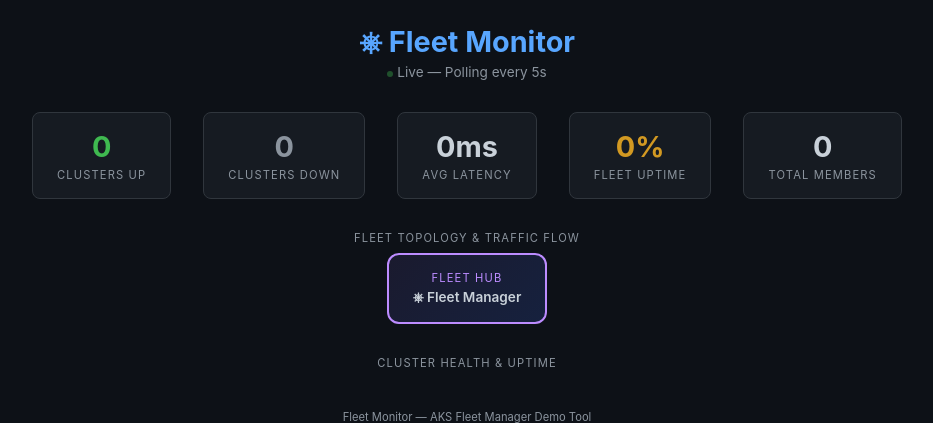
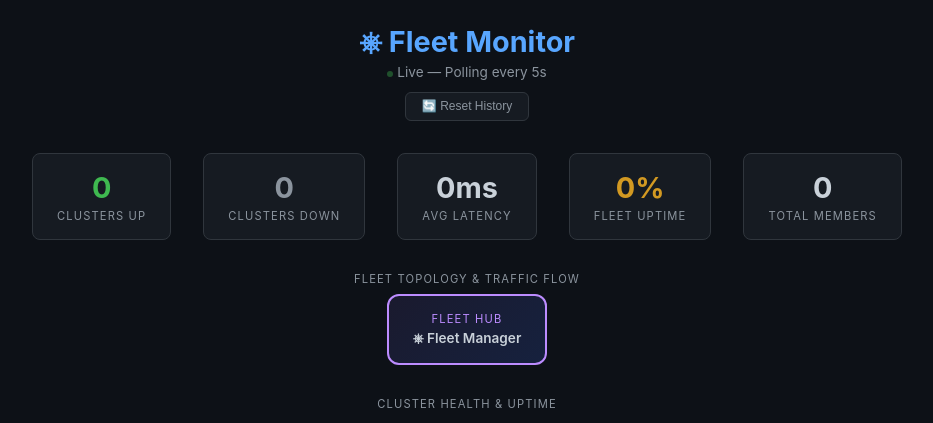
Before and after one commit to nthewara/fleet-monitor, a Flask app: page / in a window 1280 px wide. Shown: the top 423 px of the page, without its empty margins (173-1106 px from the left). Run offline with Flask 3, Linux system fonts and the light colour scheme; data that the repository does not hold is empty.

Commit message:
feat: add reset/refresh history button
- New POST /api/reset endpoint clears all cluster health history
- Reset button in header with animated state feedback
- Resets uptime counters, latency history, and timeline bars

```diff
--- a/app.py
+++ b/app.py
@@ -124,6 +124,14 @@ def api_status():
         return jsonify(health_data)
 
 
+@app.route("/api/reset", methods=["POST"])
+def reset_history():
+    with lock:
+        for name in health_data:
+            health_data[name] = init_cluster_data(name)
+    return jsonify({"status": "reset", "message": "All cluster history cleared"})
+
+
 @app.route("/api/health")
 def health():
     return jsonify({"status": "healthy"})
--- a/templates/index.html
+++ b/templates/index.html
@@ -57,12 +57,17 @@
         @keyframes pulse-red { 0%,100% { box-shadow: 0 0 15px rgba(248,81,73,0.25); } 50% { box-shadow: 0 0 25px rgba(248,81,73,0.5); } }
         .live-dot { display: inline-block; width: 6px; height: 6px; border-radius: 50%; background: var(--green); margin-right: 4px; animation: blink 2s infinite; }
         @keyframes blink { 0%,100% { opacity: 1; } 50% { opacity: 0.3; } }
+        .reset-btn { background: var(--card); border: 1px solid var(--border); color: var(--muted); padding: 0.4rem 1rem; border-radius: 6px; cursor: pointer; font-size: 0.75rem; transition: all 0.2s; display: inline-flex; align-items: center; gap: 0.4rem; }
+        .reset-btn:hover { border-color: var(--yellow); color: var(--yellow); }
+        .reset-btn:active { transform: scale(0.95); }
+        .reset-btn.resetting { border-color: var(--green); color: var(--green); pointer-events: none; }
     </style>
 </head>
 <body>
     <div class="header">
         <h1>⎈ Fleet Monitor</h1>
         <div class="subtitle"><span class="live-dot"></span>Live — Polling every {{ check_interval }}s</div>
+        <button class="reset-btn" id="resetBtn" onclick="resetHistory()" style="margin-top:0.75rem">🔄 Reset History</button>
     </div>
 
     <div class="fleet-summary" id="summary"></div>
@@ -178,6 +183,25 @@
         }
     }
 
+    async function resetHistory() {
+        const btn = document.getElementById('resetBtn');
+        btn.classList.add('resetting');
+        btn.innerHTML = '⏳ Resetting...';
+        try {
+            await fetch('/api/reset', { method: 'POST' });
+            await refresh();
+            btn.innerHTML = '✅ Reset!';
+            setTimeout(() => {
+                btn.classList.remove('resetting');
+                btn.innerHTML = '🔄 Reset History';
+            }, 1500);
+        } catch(e) {
+            btn.classList.remove('resetting');
+            btn.innerHTML = '❌ Failed';
+            setTimeout(() => { btn.innerHTML = '🔄 Reset History'; }, 2000);
+        }
+    }
+
     refresh();
     setInterval(refresh, CHECK_INTERVAL);
     </script>
```
